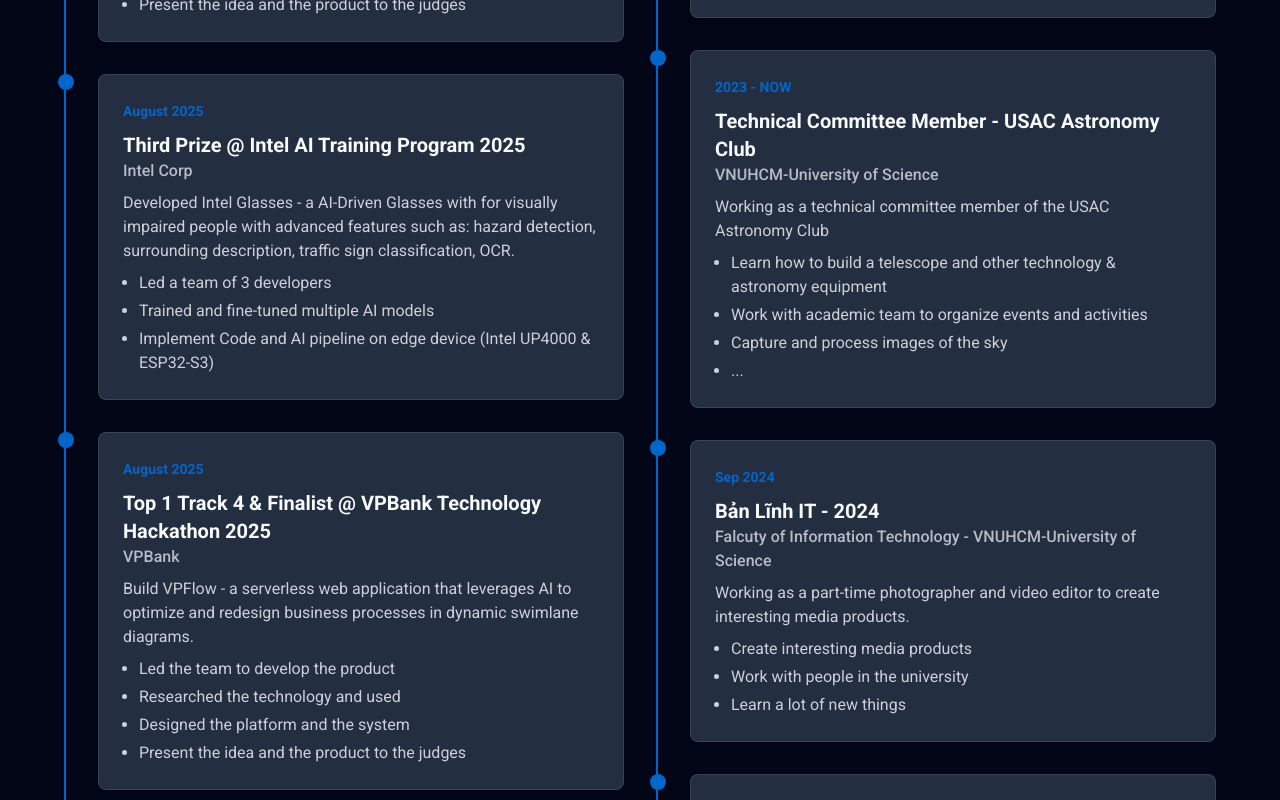
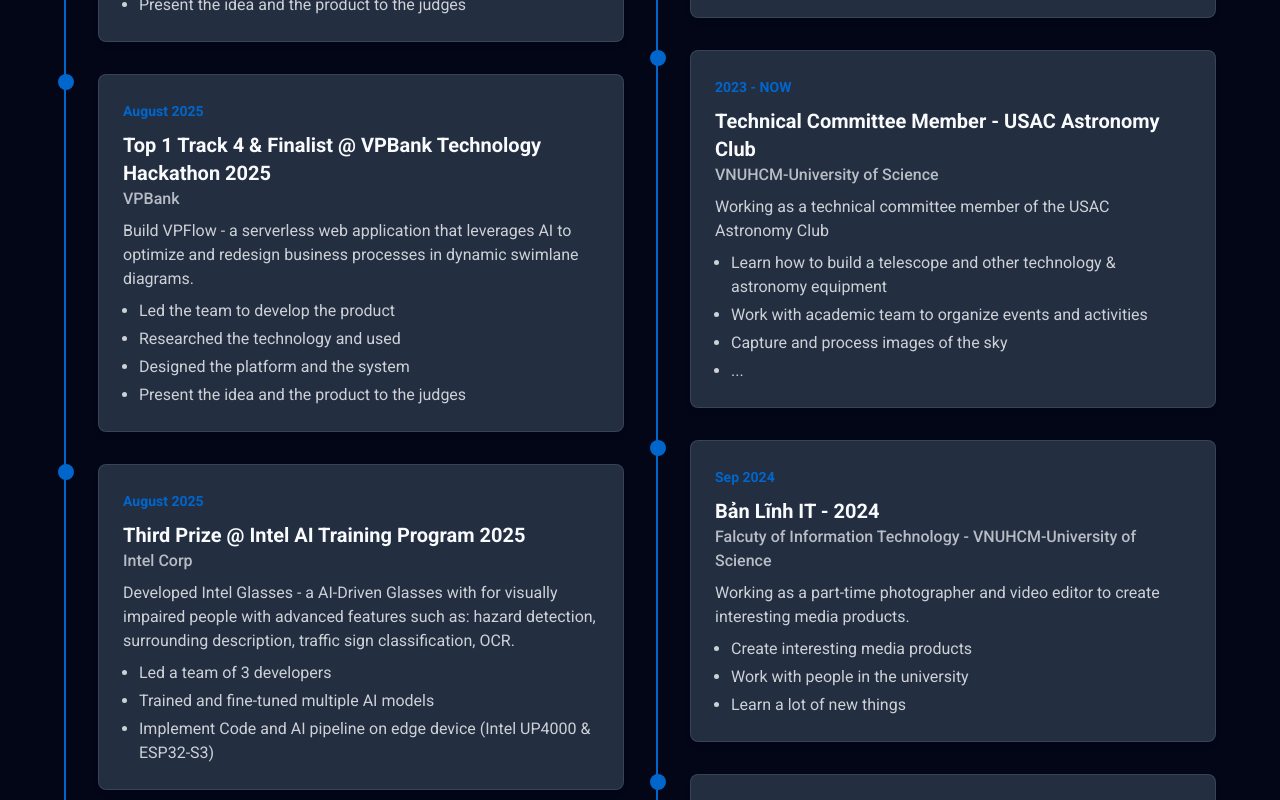
Before and after one commit to Tuprott991/Portfolio, a React (Vite) app: page / in a window 1280 px wide. Shown: the part 1280-2080 px from the top of the page. Built offline with nearby package versions, Linux system fonts and the light colour scheme; the HTML template or start-up script is replaced by a standard one.

Commit message:
Update August Achievement

```diff
--- a/src/components/Timeline.jsx
+++ b/src/components/Timeline.jsx
@@ -40,17 +40,7 @@
         'Present the idea and the product to the judges'
       ]
     },
-    {
-      year: 'August 2025',
-      title: 'Third Prize @ Intel AI Training Program 2025',
-      company: 'Intel Corp',
-      description: 'Developed Intel Glasses - a AI-Driven Glasses with for visually impaired people with advanced features such as: hazard detection, surrounding description, traffic sign classification, OCR.',
-      achievements: [
-        'Led a team of 3 developers',
-        'Trained and fine-tuned multiple AI models',
-        'Implement Code and AI pipeline on edge device (Intel UP4000 & ESP32-S3)'
-      ]
-    },
+
     {
       year: 'August 2025',
       title: 'Top 1 Track 4 & Finalist @ VPBank Technology Hackathon 2025',
@@ -61,6 +51,17 @@
         'Researched the technology and used',
         'Designed the platform and the system',
         'Present the idea and the product to the judges'
+      ]
+    },
+    {
+      year: 'August 2025',
+      title: 'Third Prize @ Intel AI Training Program 2025',
+      company: 'Intel Corp',
+      description: 'Developed Intel Glasses - a AI-Driven Glasses with for visually impaired people with advanced features such as: hazard detection, surrounding description, traffic sign classification, OCR.',
+      achievements: [
+        'Led a team of 3 developers',
+        'Trained and fine-tuned multiple AI models',
+        'Implement Code and AI pipeline on edge device (Intel UP4000 & ESP32-S3)'
       ]
     },
     {
```
